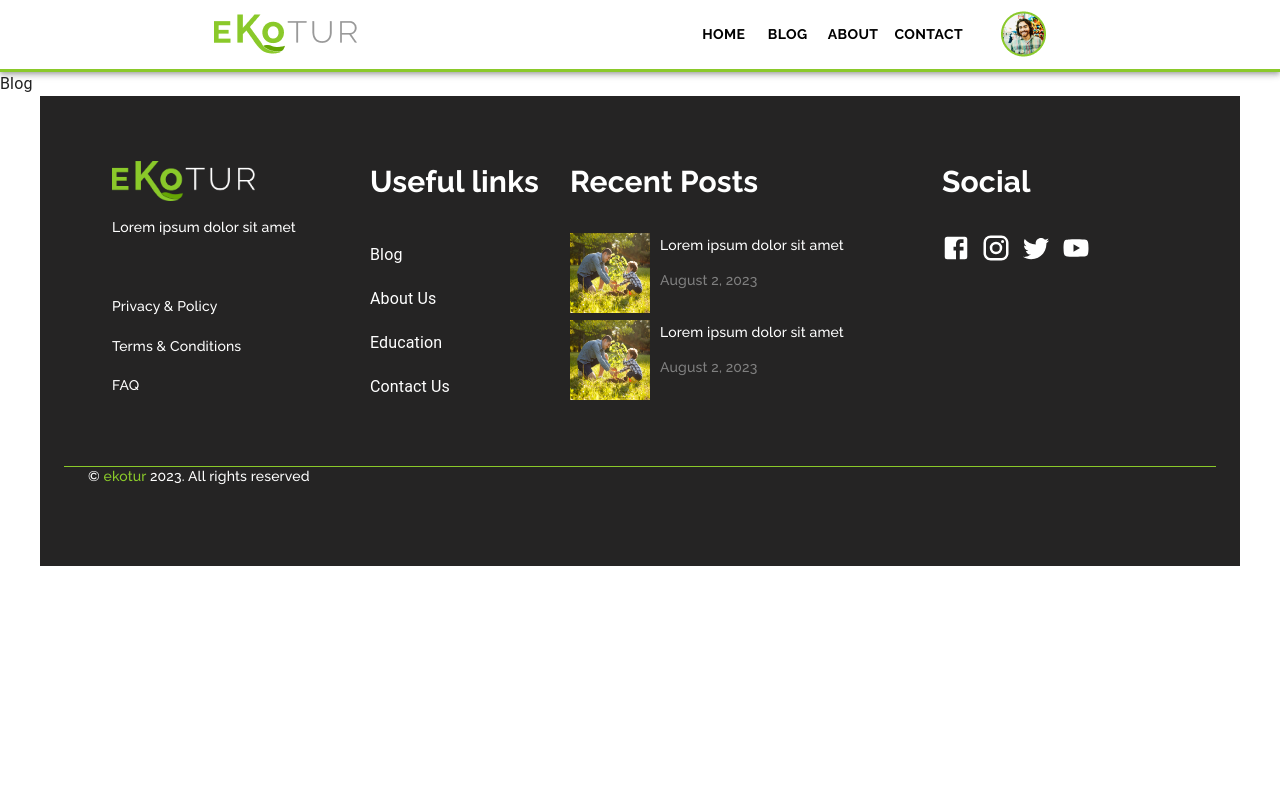
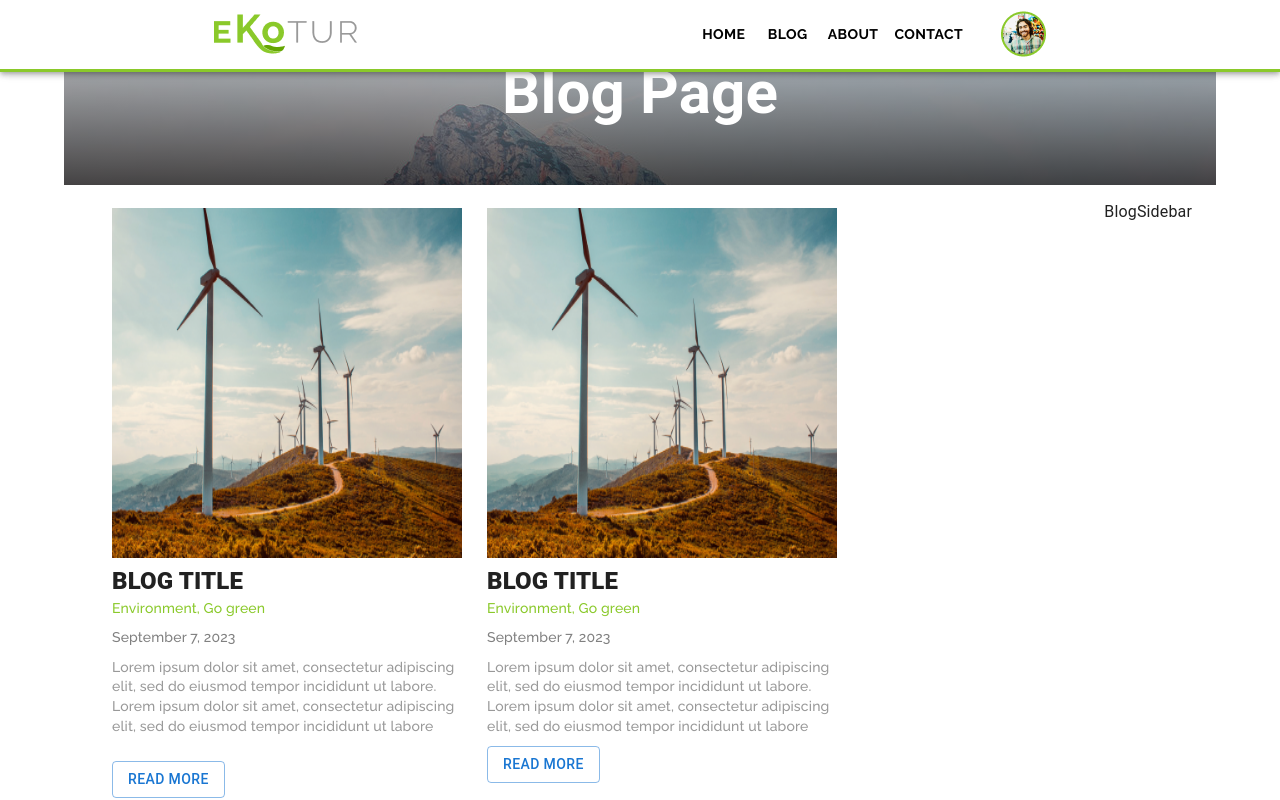
Before and after one commit to vavva1987/ecotour-project, a React (Create React App) app: page /blog in a window 1280 px wide. Shown: the top 800 px of the page. Built offline with nearby package versions, Linux system fonts and the light colour scheme.

Commit message:
added PagesBlogContent

```diff
--- /dev/null
+++ b/src/Pages/Blog/Blog.scss
@@ -0,0 +1,72 @@
+.blog {
+    height: 100%;
+    .blog-title {
+        background-image: linear-gradient(
+                rgba(255, 255, 255, 0.7),
+                rgba(31, 30, 30, 0.8)
+            ),
+            url(../../assets/background-img.jpg);
+        background-repeat: no-repeat;
+        height: 185px;
+        margin-bottom: 15px;
+    }
+
+    .blog-title-component {
+        h2 {
+            color: #ffffff;
+            font-size: 60px;
+            font-style: normal;
+            font-weight: 700;
+        }
+    }
+
+    .blog-content {
+        margin-bottom: 30px;
+        img {
+            width: 350px;
+            height: 350px;
+        }
+        .blog-content-title {
+            margin: 0;
+            padding: 0;
+            font-size: 24px;
+            font-style: normal;
+            font-weight: 900;
+            line-height: 140.625%;
+            text-transform: uppercase;
+        }
+        .blog-content-type {
+            margin-bottom: 10px;
+            margin-top: 0;
+            padding: 0;
+            color: #8ac92a;
+            font-family: Raleway;
+            font-size: 14px;
+            font-style: normal;
+            font-weight: 500;
+            line-height: 140.625%;
+        }
+        .blog-content-date {
+            margin-bottom: 10px;
+            margin-top: 0;
+            padding: 0;
+            color: #808080;
+            font-family: Raleway;
+            font-size: 14px;
+            font-style: normal;
+            font-weight: 500;
+            line-height: 140.625%;
+        }
+        .blog-content-description {
+            margin-bottom: 10px;
+            margin-top: 0;
+            padding: 0;
+            color: #999;
+            font-family: Raleway;
+            font-size: 14px;
+            font-style: normal;
+            font-weight: 500;
+            line-height: 140.625%;
+        }
+    }
+}
--- a/src/Pages/Blog/Blog.tsx
+++ b/src/Pages/Blog/Blog.tsx
@@ -1,7 +1,24 @@
+import { Container } from '@mui/material'
+import './Blog.scss'
+import BlogTitle from './BlogTitle/BlogTitle'
+import BlogContent from './BlogContent/BlogContent'
+import BlogSidebar from './BlogSidebar/BlogSidebar'
+
 type Props = {}
 
 const Blog = (props: Props) => {
-    return <div>Blog</div>
+    return (
+        <Container className="blog">
+            <BlogTitle />
+            <Container
+                maxWidth="lg"
+                sx={{ display: 'flex', justifyContent: 'space-between' }}
+            >
+                <BlogContent />
+                <BlogSidebar />
+            </Container>
+        </Container>
+    )
 }
 
 export default Blog
--- /dev/null
+++ b/src/Pages/Blog/BlogContent/BlogContent.tsx
@@ -0,0 +1,133 @@
+import { Button, Grid } from '@mui/material'
+
+type Props = {}
+
+const BlogContent = (props: Props) => {
+    return (
+        <Grid
+            container
+            maxWidth="md"
+            rowSpacing={1}
+            columnSpacing={3}
+            sx={{
+                margin: '0',
+                padding: '0',
+                borderBottom: '1px solid #8ac92a',
+            }}
+        >
+            <Grid
+                item
+                xs={5}
+                className="blog-content"
+                sx={{ margin: '0', padding: '0' }}
+            >
+                <div>
+                    <img src="/images/img.png" alt="" />
+                </div>
+                <div>
+                    <h3 className="blog-content-title">Blog Title</h3>
+                    <p className="blog-content-type">Environment, Go green</p>
+                    <p className="blog-content-date">September 7, 2023</p>
+                    <p className="blog-content-description">
+                        Lorem ipsum dolor sit amet, consectetur adipiscing elit,
+                        sed do eiusmod tempor incididunt ut labore. Lorem ipsum
+                        dolor sit amet, consectetur adipiscing elit, sed do
+                        eiusmod tempor incididunt ut labore{' '}
+                    </p>
+                    <Button variant="outlined" sx={{ marginTop: '15px' }}>
+                        Read more
+                    </Button>
+                </div>
+            </Grid>
+            <Grid item xs={5} className="blog-content">
+                <div>
+                    <img src="/images/img.png" alt="" />
+                </div>
+                <div>
+                    <h3 className="blog-content-title">Blog Title</h3>
+                    <p className="blog-content-type">Environment, Go green</p>
+                    <p className="blog-content-date">September 7, 2023</p>
+                    <p className="blog-content-description">
+                        Lorem ipsum dolor sit amet, consectetur adipiscing elit,
+                        sed do eiusmod tempor incididunt ut labore. Lorem ipsum
+                        dolor sit amet, consectetur adipiscing elit, sed do
+                        eiusmod tempor incididunt ut labore{' '}
+                    </p>
+                    <Button variant="outlined">Read more</Button>
+                </div>
+            </Grid>
+
+            <Grid item xs={5} className="blog-content">
+                <div>
+                    <img src="/images/img.png" alt="" />
+                </div>
+                <div>
+                    <h3 className="blog-content-title">Blog Title</h3>
+                    <p className="blog-content-type">Environment, Go green</p>
+                    <p className="blog-content-date">September 7, 2023</p>
+                    <p className="blog-content-description">
+                        Lorem ipsum dolor sit amet, consectetur adipiscing elit,
+                        sed do eiusmod tempor incididunt ut labore. Lorem ipsum
+                        dolor sit amet, consectetur adipiscing elit, sed do
+                        eiusmod tempor incididunt ut labore{' '}
+                    </p>
+                    <Button variant="outlined">Read more</Button>
+                </div>
+            </Grid>
+            <Grid item xs={5} className="blog-content">
+                <div>
+                    <img src="/images/img.png" alt="" />
+                </div>
+                <div>
+                    <h3 className="blog-content-title">Blog Title</h3>
+                    <p className="blog-content-type">Environment, Go green</p>
+                    <p className="blog-content-date">September 7, 2023</p>
+                    <p className="blog-content-description">
+                        Lorem ipsum dolor sit amet, consectetur adipiscing elit,
+                        sed do eiusmod tempor incididunt ut labore. Lorem ipsum
+                        dolor sit amet, consectetur adipiscing elit, sed do
+                        eiusmod tempor incididunt ut labore{' '}
+                    </p>
+                    <Button variant="outlined">Read more</Button>
+                </div>
+            </Grid>
+
+            <Grid item xs={5} className="blog-content">
+                <div>
+                    <img src="/images/img.png" alt="" />
+                </div>
+                <div>
+                    <h3 className="blog-content-title">Blog Title</h3>
+                    <p className="blog-content-type">Environment, Go green</p>
+                    <p className="blog-content-date">September 7, 2023</p>
+                    <p className="blog-content-description">
+                        Lorem ipsum dolor sit amet, consectetur adipiscing elit,
+                        sed do eiusmod tempor incididunt ut labore. Lorem ipsum
+                        dolor sit amet, consectetur adipiscing elit, sed do
+                        eiusmod tempor incididunt ut labore{' '}
+                    </p>
+                    <Button variant="outlined">Read more</Button>
+                </div>
+            </Grid>
+            <Grid item xs={5} className="blog-content">
+                <div>
+                    <img src="/images/img.png" alt="" />
+                </div>
+                <div>
+                    <h3 className="blog-content-title">Blog Title</h3>
+                    <p className="blog-content-type">Environment, Go green</p>
+                    <p className="blog-content-date">September 7, 2023</p>
+                    <p className="blog-content-description">
+                        Lorem ipsum dolor sit amet, consectetur adipiscing elit,
+                        sed do eiusmod tempor incididunt ut labore. Lorem ipsum
+                        dolor sit amet, consectetur adipiscing elit, sed do
+                        eiusmod tempor incididunt ut labore{' '}
+                    </p>
+                    <Button variant="outlined">Read more</Button>
+                </div>
+            </Grid>
+        </Grid>
+    )
+}
+
+export default BlogContent
--- /dev/null
+++ b/src/Pages/Blog/BlogSidebar/BlogSidebar.tsx
@@ -0,0 +1,7 @@
+type Props = {}
+
+const BlogSidebar = (props: Props) => {
+    return <div>BlogSidebar</div>
+}
+
+export default BlogSidebar
--- /dev/null
+++ b/src/Pages/Blog/BlogTitle/BlogTitle.tsx
@@ -0,0 +1,20 @@
+import { Container } from '@mui/material'
+
+type Props = {}
+const BlogTitle = (props: Props) => {
+    return (
+        <Container
+            className="blog-title"
+            sx={{
+                display: 'flex',
+                justifyContent: 'center',
+                alignItems: 'center',
+            }}
+        >
+            <div className="blog-title-component">
+                <h2>Blog Page</h2>
+            </div>
+        </Container>
+    )
+}
+export default BlogTitle
--- a/src/components/SectionTitle/SectionTitleContent.tsx
+++ b/src/components/SectionTitle/SectionTitleContent.tsx
@@ -18,7 +18,7 @@ const SectionTitleContent = ({
     images,
 }: Props) => {
     return (
-        <Card key={id}>
+        <Card key={id} sx={{ paddingTop: '15px' }}>
             <CardContent
                 className="section-title-content"
                 sx={{ variant: 'outlined' }}
@@ -36,6 +36,7 @@ const SectionTitleContent = ({
                 <Button
                     variant="outlined"
                     sx={{
+                        marginBottom: '15px',
                         color: 'black',
                         border: '1px solid black',
                         ':hover': {
--- a/src/components/appbar/AppBar.tsx
+++ b/src/components/appbar/AppBar.tsx
@@ -56,7 +56,7 @@ function ResponsiveAppBar() {
     }
 
     return (
-        <AppBar position="static" className="header">
+        <AppBar position="fixed" className="header">
             <Container maxWidth="md">
                 <Toolbar disableGutters>
                     <Logo />
```
Also changed, not shown: src/components/SectionTitle/SectionTitle.tsx (+16 -10 lines).
